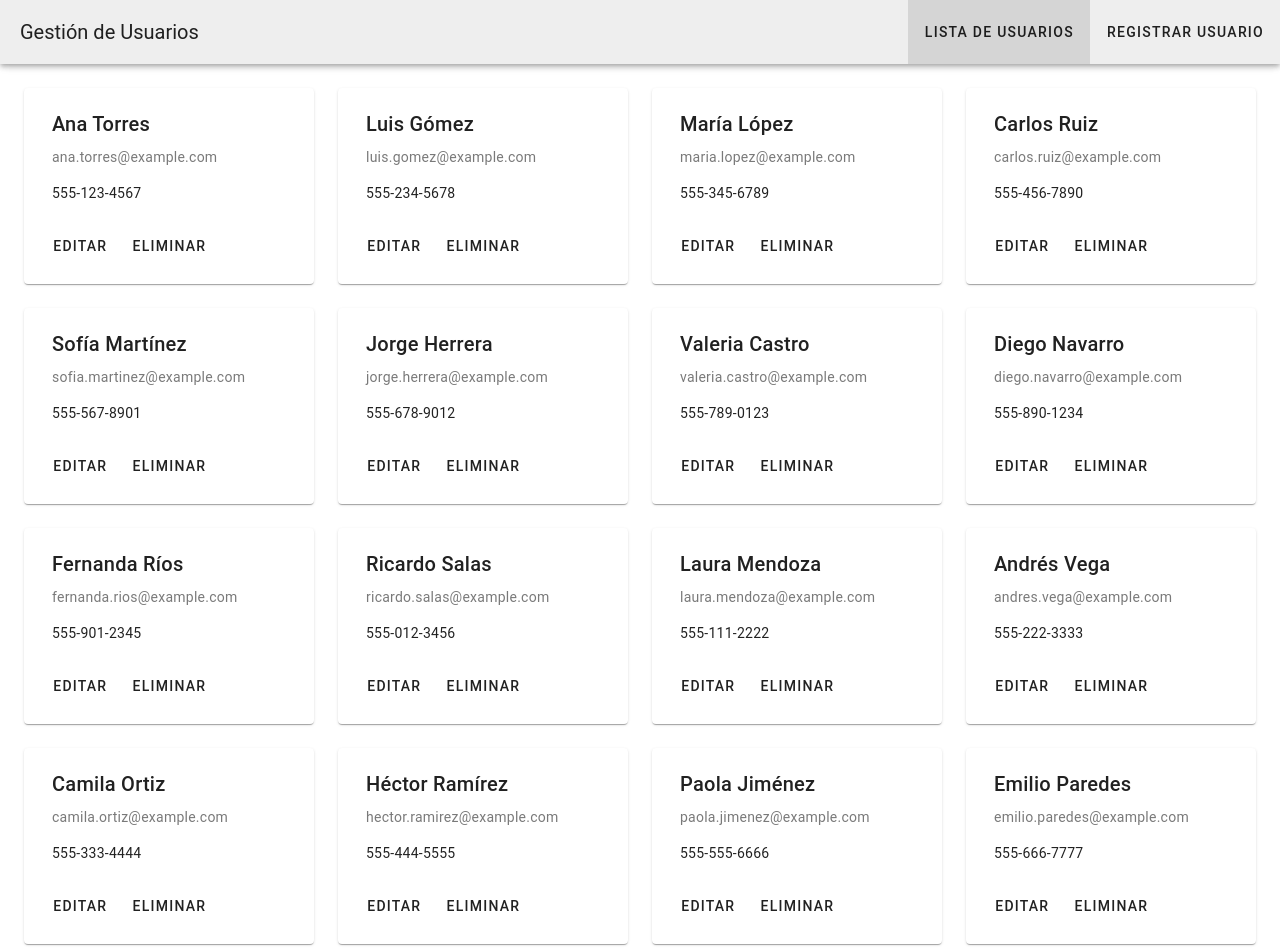
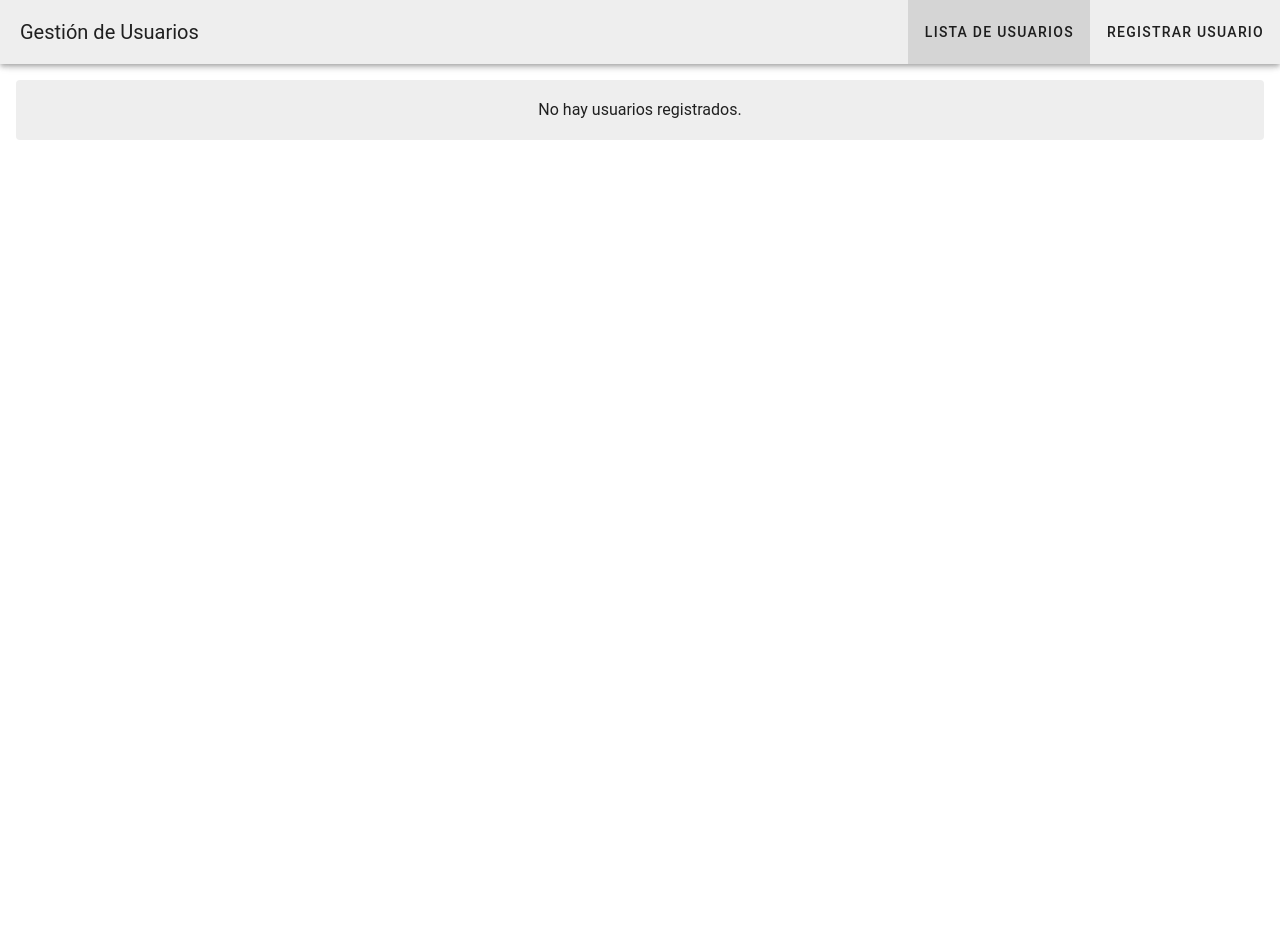
Before and after one commit to U579/CRUD-VUE, a Vue app in the folder crud/: page / in a window 1280 px wide. Shown: the top 952 px of the page. After the commit the page ends 800 px from the top, so only its background shows below. Built offline with nearby package versions, Linux system fonts and the light colour scheme.

Commit message:
Agregar store para almacenamiento de usuarios

```diff
--- a/crud/src/main.js
+++ b/crud/src/main.js
@@ -1,21 +1,17 @@
 import { createApp } from 'vue';
+import App from './App.vue';
+import router from './router';
+import store from './store';
 
-// Vuetify
 import 'vuetify/styles';
 import { createVuetify } from 'vuetify';
 import * as components from 'vuetify/components';
 import * as directives from 'vuetify/directives';
 
-// Componentes
-import App from './App.vue';
-import router from './router';
-
-const vuetify = createVuetify({
-  components,
-  directives,
-});
+const vuetify = createVuetify({ components, directives });
 
 createApp(App)
   .use(vuetify)
   .use(router)
+  .use(store)
   .mount('#app');
--- a/crud/src/pages/EditUser.vue
+++ /dev/null
@@ -1,41 +0,0 @@
-<template>
-    <v-toolbar :elevation="4" title="Editar usuario">
-        <v-toolbar-items>
-            <v-btn to="/">Lista de usuarios</v-btn>
-            <v-btn to="/register">Registrar usuario</v-btn>
-        </v-toolbar-items>
-    </v-toolbar>
-    <div>
-        <form @submit.prevent="updateUser">
-            <v-text-field v-model="user.name" label="Nombre" />
-            <v-text-field v-model="user.email" label="Email" />
-            <v-btn type="submit">Actualizar</v-btn>
-        </form>
-    </div>
-</template>
-
-<script>
-import { ref } from 'vue';
-import { useRoute } from 'vue-router';
-
-export default {
-    name: 'EditUser',
-    setup() {
-        const route = useRoute();
-        const user = ref({
-            id: route.params.id,
-            name: '',
-            email: ''
-        });
-
-        const updateUser = () => {
-            // Lógica para actualizar el usuario
-        };
-
-        return {
-            user,
-            updateUser
-        };
-    }
-};
-</script>
--- /dev/null
+++ b/crud/src/pages/RegEditUser.vue
@@ -0,0 +1,51 @@
+<template>
+    <v-toolbar :elevation="4" title="Editar usuario">
+        <v-toolbar-items>
+            <v-btn to="/">Lista de usuarios</v-btn>
+            <v-btn to="/register">Registrar usuario</v-btn>
+        </v-toolbar-items>
+    </v-toolbar>
+    <v-sheet :elevation="3" :height="200" :width="200" border rounded class="pa-3 ma-3">
+        <form @submit.prevent="user.id ? updateUser() : registerUser()">
+            <v-text-field v-model="user.name" label="Nombre" />
+            <v-text-field v-model="user.email" label="Email" />
+            <v-text-field v-model="user.phone" label="Telefono" />
+            <v-btn type="submit">{{ user.id ? 'Actualizar' : 'Registrar' }}</v-btn>
+        </form>
+    </v-sheet>
+</template>
+
+<script setup>
+    import { useStore } from 'vuex';
+    import { useRouter } from 'vue-router';
+
+    const router = useRouter();
+    const store = useStore();
+
+    const current = store.state.currentUser;
+
+    const user = {
+        id: current ? current.id : null,
+        name: current ? current.name : '',
+        email: current ? current.email : '',
+        phone: current ? current.phone : ''
+    };
+
+    const updateUser = () => {
+        store.dispatch('editUser', user);
+        router.push('/');
+    };
+
+    const registerUser = () => {
+        store.dispatch('addUser', user);
+        router.push('/');
+    };
+</script>
+
+<style scoped>
+    .pa-3 {
+        padding: 12px !important;
+        height: 50vh !important;
+        width: 50% !important;
+    }
+</style>
--- a/crud/src/pages/RegisterUser.vue
+++ /dev/null
@@ -1,48 +0,0 @@
-<template>
-    <v-toolbar :elevation="4" title="Registrar nuevo usuario">
-        <v-toolbar-items>
-            <v-btn to="/">Lista de usuarios</v-btn>
-            <v-btn to="/register">Registrar usuario</v-btn>
-        </v-toolbar-items>
-    </v-toolbar>
-    <v-sheet :elevation="3" :height="200" :width="200" border rounded class="pa-3 ma-3">
-        <form @submit.prevent="registerUser">
-            <v-text-field v-model="user.name" label="Nombre" />
-            <v-text-field v-model="user.email" label="Correo" />
-            <v-text-field v-model="user.number" label="Telefono" />
-            <v-btn type="submit">Registrar</v-btn>
-        </form>
-    </v-sheet>
-</template>
-
-<script>
-import { ref } from 'vue';
-
-export default {
-    name: 'RegisterUser',
-    setup() {
-        const user = ref({
-            name: '',
-            email: ''
-        });
-
-        const registerUser = () => {
-            // Lógica para registrar el usuario
-        };
-
-        return {
-            user,
-            registerUser
-        };
-    }
-};
-</script>
-
-
-<style scoped>
-.pa-3 {
-    padding: 12px !important;
-    height: 50vh !important;
-    width: 50% !important;
-}
-</style>
--- a/crud/src/pages/UsersList.vue
+++ b/crud/src/pages/UsersList.vue
@@ -7,59 +7,46 @@
     </v-toolbar>
     <v-container fluid>
         <v-row dense>
-            <v-col v-for="(item, index) in items" :key="index" cols="3" class="pa-3">
-                <v-card class="pa-3" outlined>
-                    <v-card-title class="text-h6">{{ item.nombre }}</v-card-title>
-                    <v-card-subtitle>{{ item.correo }}</v-card-subtitle>
-                    <v-card-text>{{ item.telefono }}</v-card-text>
-                    <v-card-actions>
-                        <v-btn @click="editItem(item.id)">Editar</v-btn>
-                        <v-btn @click="deleteItem(item.id)">Eliminar</v-btn>
-                    </v-card-actions>
-                </v-card>
-            </v-col>
+            <template v-if="users.length > 0">
+                <v-col v-for="(user, index) in users" :key="index" cols="3" class="pa-3">
+                    <v-card class="pa-3" outlined>
+                        <v-card-title class="text-h6">{{ user.name }}</v-card-title>
+                        <v-card-subtitle>{{ user.email }}</v-card-subtitle>
+                        <v-card-text>{{ user.phone }}</v-card-text>
+                        <v-card-actions>
+                            <v-btn @click="editItem(user)">Editar</v-btn>
+                            <v-btn @click="deleteItem(user.id)">Eliminar</v-btn>
+                        </v-card-actions>
+                    </v-card>
+                </v-col>
+            </template>
+            <template v-else>
+                <v-col cols="12" class="text-center">
+                    <v-alert text="No hay usuarios registrados."></v-alert>
+                </v-col>
+            </template>
         </v-row>
     </v-container>
 </template>
 
-<script>
-export default {
-    data() {
-        return {
-            items: [
-                { id: 1, nombre: 'Ana Torres', correo: 'ana.torres@example.com', telefono: '555-123-4567' },
-                { id: 2, nombre: 'Luis Gómez', correo: 'luis.gomez@example.com', telefono: '555-234-5678' },
-                { id: 3, nombre: 'María López', correo: 'maria.lopez@example.com', telefono: '555-345-6789' },
-                { id: 4, nombre: 'Carlos Ruiz', correo: 'carlos.ruiz@example.com', telefono: '555-456-7890' },
-                { id: 5, nombre: 'Sofía Martínez', correo: 'sofia.martinez@example.com', telefono: '555-567-8901' },
-                { id: 6, nombre: 'Jorge Herrera', correo: 'jorge.herrera@example.com', telefono: '555-678-9012' },
-                { id: 7, nombre: 'Valeria Castro', correo: 'valeria.castro@example.com', telefono: '555-789-0123' },
-                { id: 8, nombre: 'Diego Navarro', correo: 'diego.navarro@example.com', telefono: '555-890-1234' },
-                { id: 9, nombre: 'Fernanda Ríos', correo: 'fernanda.rios@example.com', telefono: '555-901-2345' },
-                { id: 10, nombre: 'Ricardo Salas', correo: 'ricardo.salas@example.com', telefono: '555-012-3456' },
-                { id: 11, nombre: 'Laura Mendoza', correo: 'laura.mendoza@example.com', telefono: '555-111-2222' },
-                { id: 12, nombre: 'Andrés Vega', correo: 'andres.vega@example.com', telefono: '555-222-3333' },
-                { id: 13, nombre: 'Camila Ortiz', correo: 'camila.ortiz@example.com', telefono: '555-333-4444' },
-                { id: 14, nombre: 'Héctor Ramírez', correo: 'hector.ramirez@example.com', telefono: '555-444-5555' },
-                { id: 15, nombre: 'Paola Jiménez', correo: 'paola.jimenez@example.com', telefono: '555-555-6666' },
-                { id: 16, nombre: 'Emilio Paredes', correo: 'emilio.paredes@example.com', telefono: '555-666-7777' },
-                { id: 17, nombre: 'Natalia León', correo: 'natalia.leon@example.com', telefono: '555-777-8888' },
-                { id: 18, nombre: 'Sebastián Cruz', correo: 'sebastian.cruz@example.com', telefono: '555-888-9999' },
-                { id: 19, nombre: 'Isabel Duarte', correo: 'isabel.duarte@example.com', telefono: '555-999-0000' },
-                { id: 20, nombre: 'Tomás Aguilar', correo: 'tomas.aguilar@example.com', telefono: '555-000-1111' }
-            ]
+<script setup>
+    import { computed } from 'vue';
+    import { useStore } from 'vuex';
+    import { useRouter } from 'vue-router';
 
-        }
-    },
-    methods: {
-        editItem(id) {
-            this.$router.push(`/edit/${id}`);
-        },
-        deleteItem(id) {
-            alert(`Delete item with id: ${id}`);
-        }
-    }
-}
+    const store = useStore();
+    const router = useRouter();
+
+    const users = computed(() => store.getters.allUsers);
+
+    const editItem = (user) => {
+        store.state.currentUser = user;
+        router.push(`/edit`);
+    };
+
+    const deleteItem = (id) => {
+        store.dispatch('deleteUser', id);
+    };
 </script>
 
 <style scoped>
--- a/crud/src/router/index.js
+++ b/crud/src/router/index.js
@@ -2,8 +2,8 @@ import { createRouter, createWebHistory } from 'vue-router';
 
 const routes = [
   { path: '/', name: 'UsersList', component: () => import('../pages/UsersList.vue') },
-  { path: '/edit', name: 'EditUser', component: () => import('../pages/EditUser.vue') },
-  { path: '/register', name: 'RegisterUser', component: () => import('../pages/RegisterUser.vue') }
+  { path: '/edit', name: 'EditUser', component: () => import('../pages/RegEditUser.vue') },
+  { path: '/register', name: 'RegisterUser', component: () => import('../pages/RegEditUser.vue') }
 ];
 
 const router = createRouter({
--- /dev/null
+++ b/crud/src/store/index.js
@@ -0,0 +1,46 @@
+import { createStore } from "vuex";
+
+export default createStore({
+  state: {
+    users: [],
+    currentUser: null
+  },
+  mutations: {
+    addUser(state, user) {
+      state.users.push(user);
+    },
+    editUser(state, updatedUser) {
+      const index = state.users.findIndex(
+        (u) => u.id === updatedUser.id
+      );
+      if (index !== -1) {
+        state.users[index] = updatedUser;
+      }
+    },
+    deleteUser(state, id) {
+      state.users = state.users.filter((u) => u.id !== id);
+    },
+    loadUsers(state, lista) {
+      state.users = lista;
+    },
+  },
+  actions: {
+    addUser({ commit }, user) {
+      commit("addUser", user);
+    },
+    editUser({ commit }, user) {
+      commit("editUser", user);
+    },
+    deleteUser({ commit }, id) {
+      commit("deleteUser", id);
+    },
+    loadUsers({ commit }, lista) {
+      commit("loadUsers", lista);
+    },
+  },
+  getters: {
+    allUsers: (state) => state.users,
+    getUserById: (state) => (id) =>
+      state.users.find((u) => u.id === id),
+  },
+});
```
